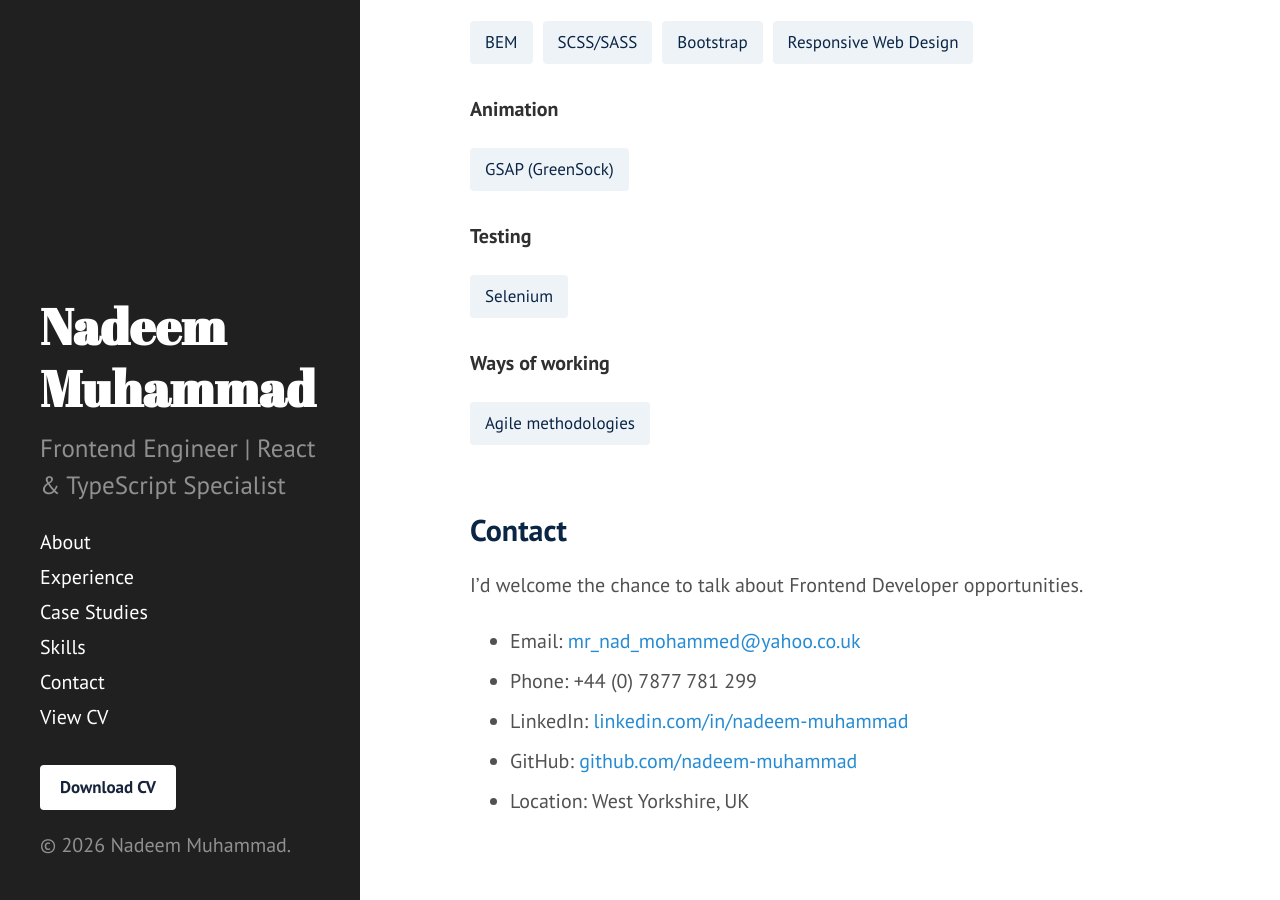
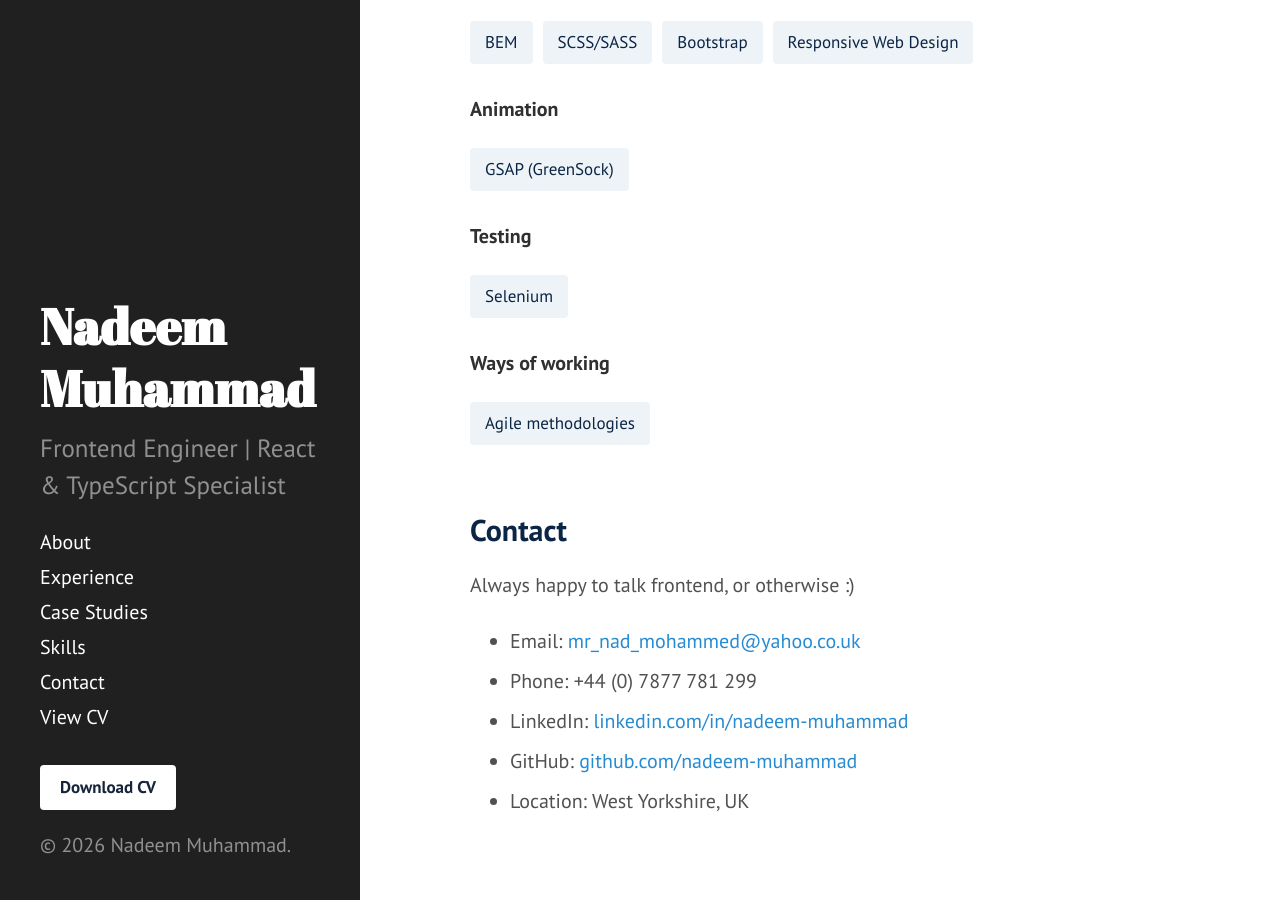
Before and after one commit to nadeem-muhammad/nadeem-muhammad.github.io, a Jekyll site: the page built from index.md, in a window 1280 px wide and 900 px high, scrolled down 9305 px. Built offline with Jekyll 4.4.1, drawn with Linux system fonts in a browser that asks for light colours.

Commit message:
Update contact section message

```diff
--- a/index.md
+++ b/index.md
@@ -266,7 +266,7 @@ Delivery needed to scale beyond the in-house team, using an outsourced developme
 
 ## Contact {#contact}
 
-I'd welcome the chance to talk about Frontend Developer opportunities.
+Always happy to talk frontend, or otherwise :)
 
 - Email: [mr_nad_mohammed@yahoo.co.uk](mailto:mr_nad_mohammed@yahoo.co.uk)
 - Phone: +44 (0) 7877 781 299
```
